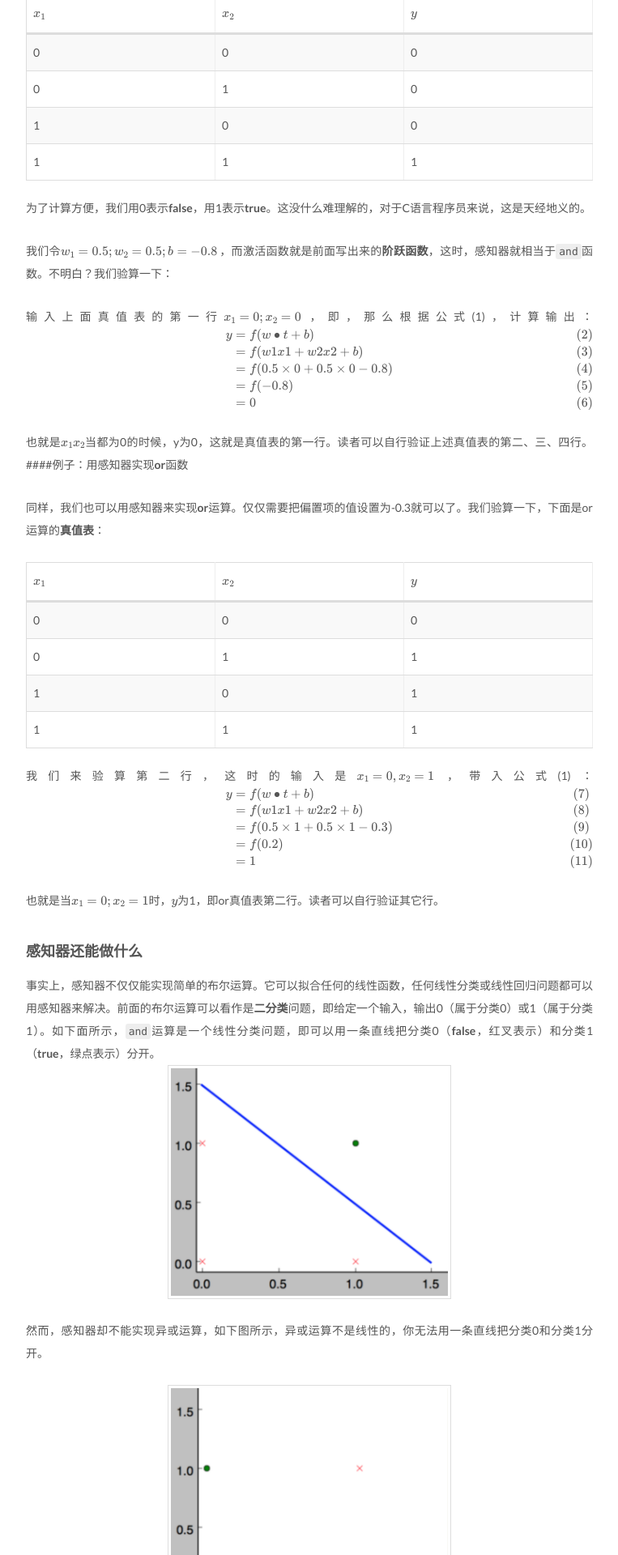
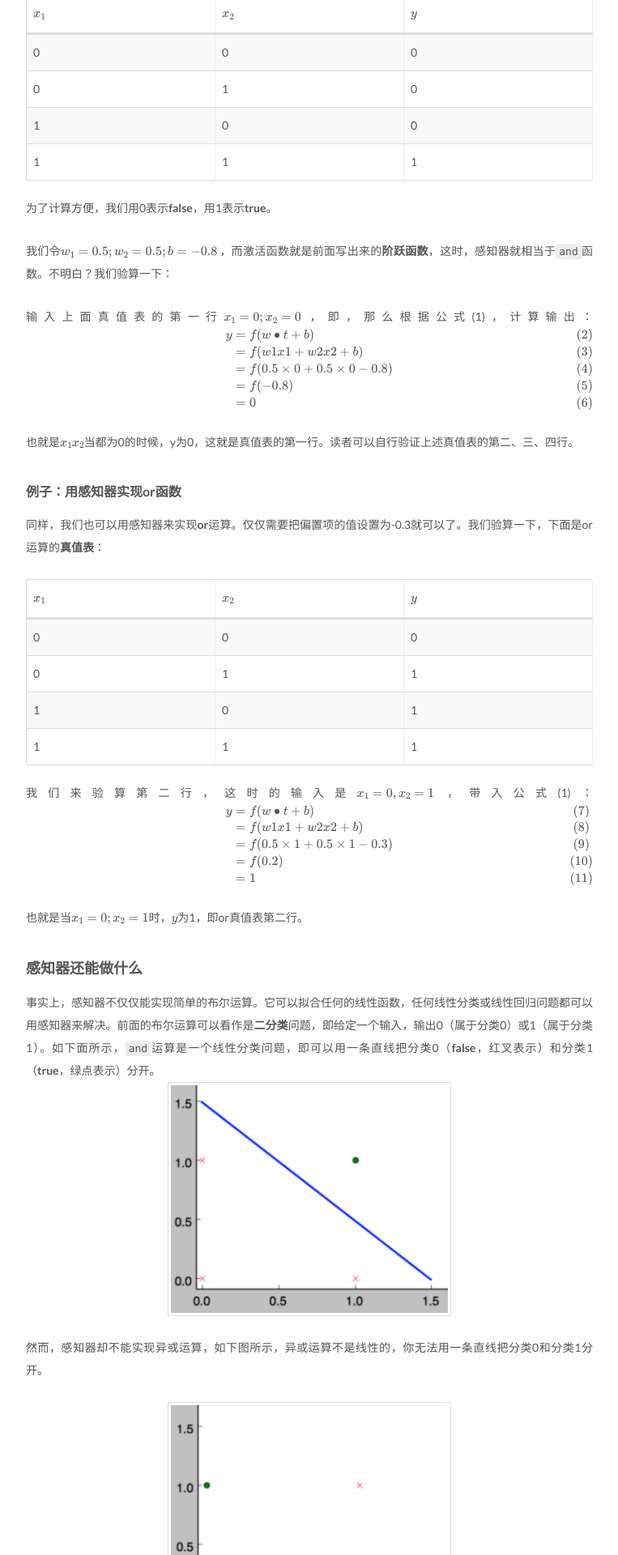
Before and after one commit to CircleZ3791117/CircleZ3791117.github.io, a Jekyll site: the page built from _posts/2018-2-7-Perceptron.md, in a window 1280 px wide. Shown: the part 2505-4425 px from the top of the page at 81% size, without its empty margins (258-1021 px from the left). Built offline with Jekyll 4.4.1, drawn with Linux system fonts in a browser that asks for light colours; formulas are drawn with MathJax 3; comment, search, counter and statistics services are not loaded.

Commit message:
modify post

```diff
--- a/_posts/2018-2-7-Perceptron.md
+++ b/_posts/2018-2-7-Perceptron.md
@@ -68,7 +68,7 @@ $$ y = f(w \bullet x + b) $$
 |1|	0|	0|
 |1|	1|	1|
 
-为了计算方便，我们用0表示**false**，用1表示**true**。这没什么难理解的，对于C语言程序员来说，这是天经地义的。
+为了计算方便，我们用0表示**false**，用1表示**true**。
 
 我们令$w_1 = 0.5;w_2 = 0.5; b = -0.8$ ，而激活函数就是前面写出来的**阶跃函数**，这时，感知器就相当于`and`函数。不明白？我们验算一下：
 
@@ -85,7 +85,7 @@ $$
 
 
 也就是$x_1x_2$当都为0的时候，y为0，这就是真值表的第一行。读者可以自行验证上述真值表的第二、三、四行。
-####例子：用感知器实现**or**函数
+#### 例子：用感知器实现**or**函数
 
 同样，我们也可以用感知器来实现**or**运算。仅仅需要把偏置项的值设置为-0.3就可以了。我们验算一下，下面是or运算的**真值表**：
 
@@ -107,7 +107,7 @@ y &=& f(w\bullet t + b) \tag{7}\\
 \end{eqnarray*}
 $$
 
-也就是当$x_1=0;x_2=1$时，$y$为1，即or真值表第二行。读者可以自行验证其它行。
+也就是当$x_1=0;x_2=1$时，$y$为1，即or真值表第二行。
 
 ### 感知器还能做什么
 
```
